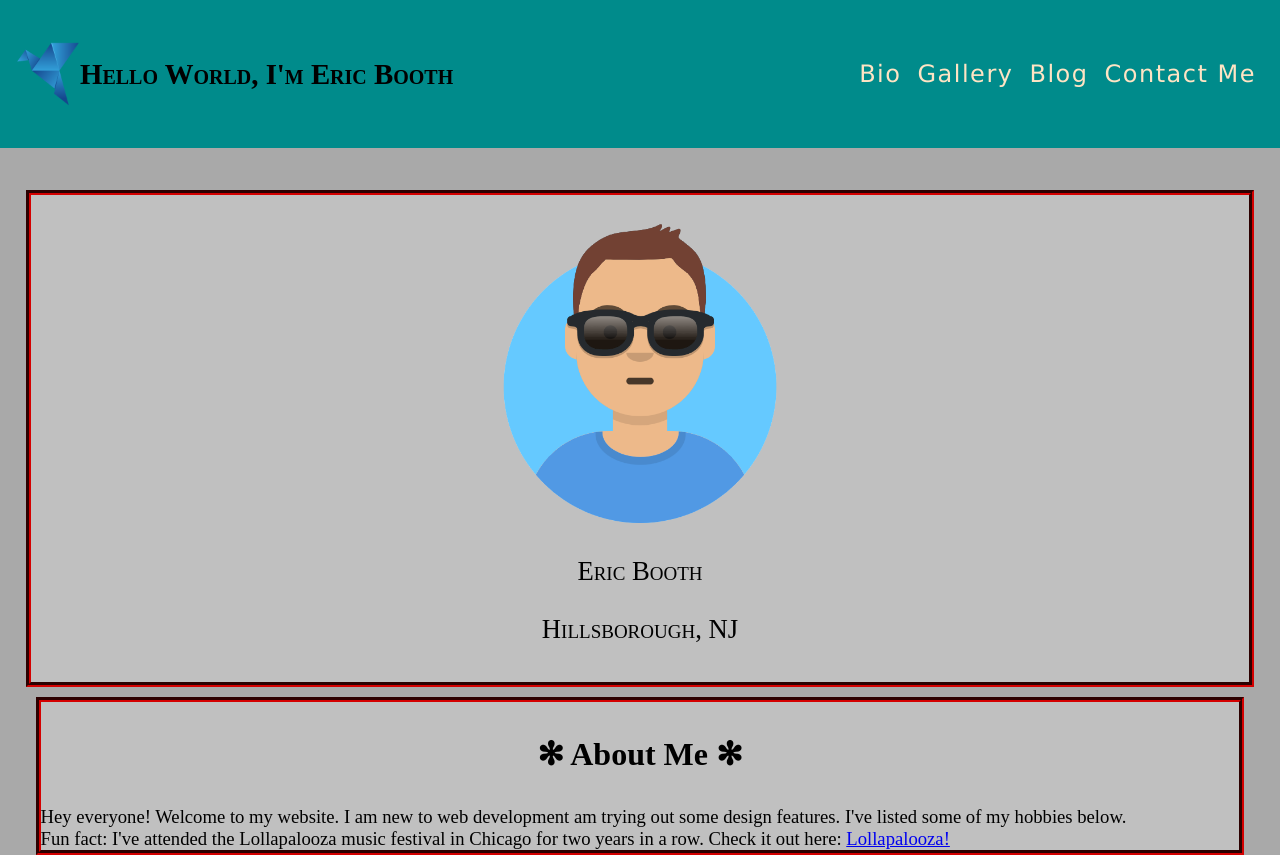
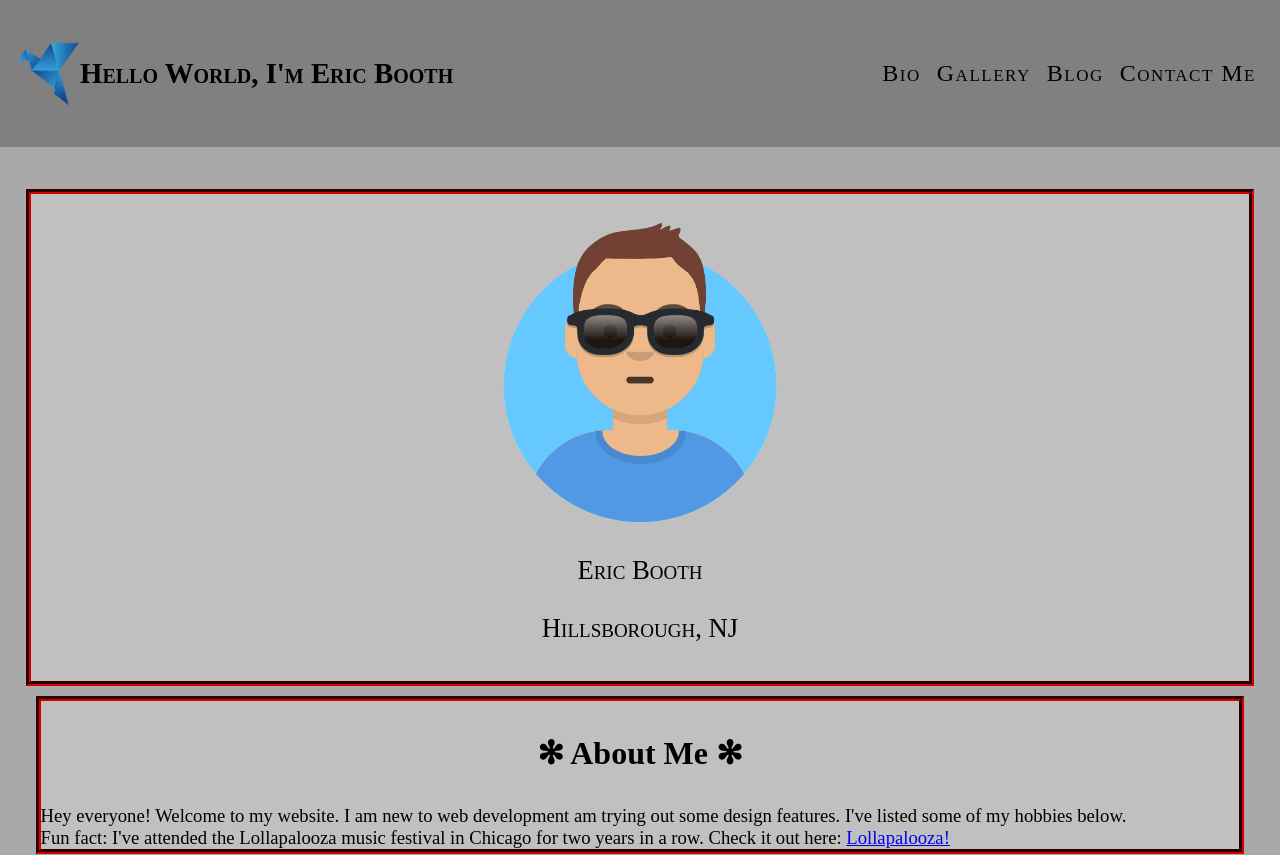
Before and after one commit to ericbooth906/ericbooth906, a plain HTML site: page index.html in a window 1280 px wide. Shown: the top 855 px of the page. Drawn offline with Linux system fonts and the light colour scheme; files that its build step writes are made by us from their sources.

Commit message:
Update navbar

```diff
--- a/css/nav.css
+++ b/css/nav.css
@@ -5,8 +5,7 @@ html {
 }
 
 /*
- get rid of padding & sizing on body so
- header is at top
+ get rid of padding & sizing on body so  header is at top
 */
 body {
   box-sizing: border-box;
@@ -21,8 +20,8 @@ main {
 
 /* navbar */
 .navbar {
-background-color:darkcyan;
-color: burlywood;
+background-color:grey;
+color: black;
 display:flex;
 flex-direction:column;
 font-size: 1.5rem;
@@ -58,8 +57,10 @@ padding: 1rem;
  and then on hover
 */
 .navbar-links a {
-  color:bisque;
-  background-color: darkcyan;
+  color:black;
+  background-color: grey;
+  font-family:Dosis;
+  font-variant: small-caps;
   font-size: 1.5rem;
   padding: .5rem .5rem;
   letter-spacing: 1.5px;
@@ -68,8 +69,12 @@ padding: 1rem;
 }
 .navbar-links a:hover,
 .navbar-links a:focus {
-  color:brown;
-  background-color: beige;
+  color:steelblue;
+  font-family:Dosis;
+  font-variant: small-caps;
+  font-size: 1.5rem;
+  font:bolder;
+  background-color: goldenrod;
   border-radius:10px;
   outline: none;
 }
```
